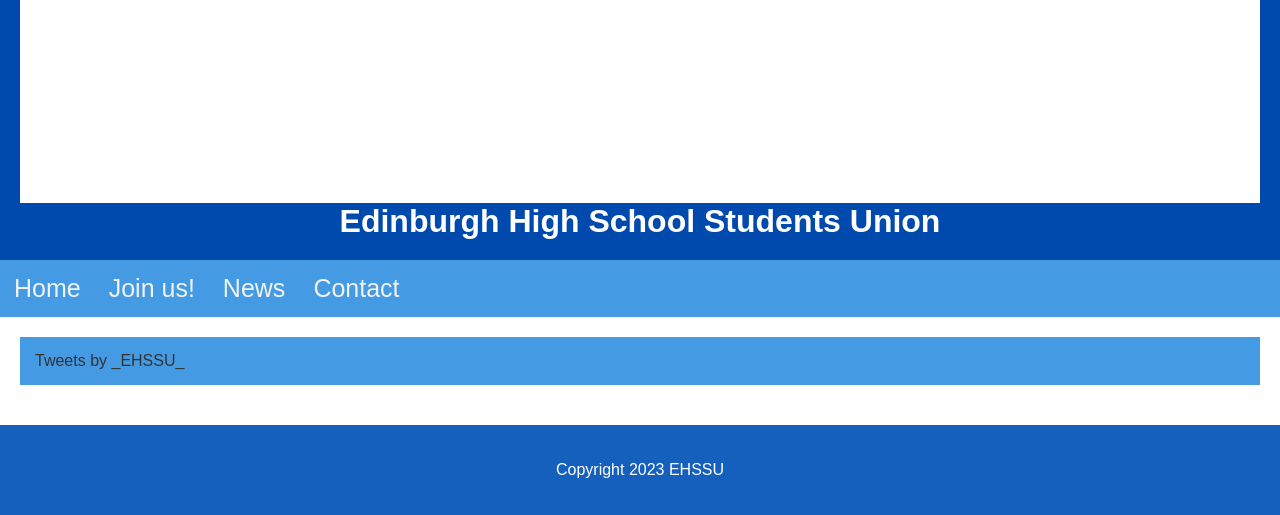
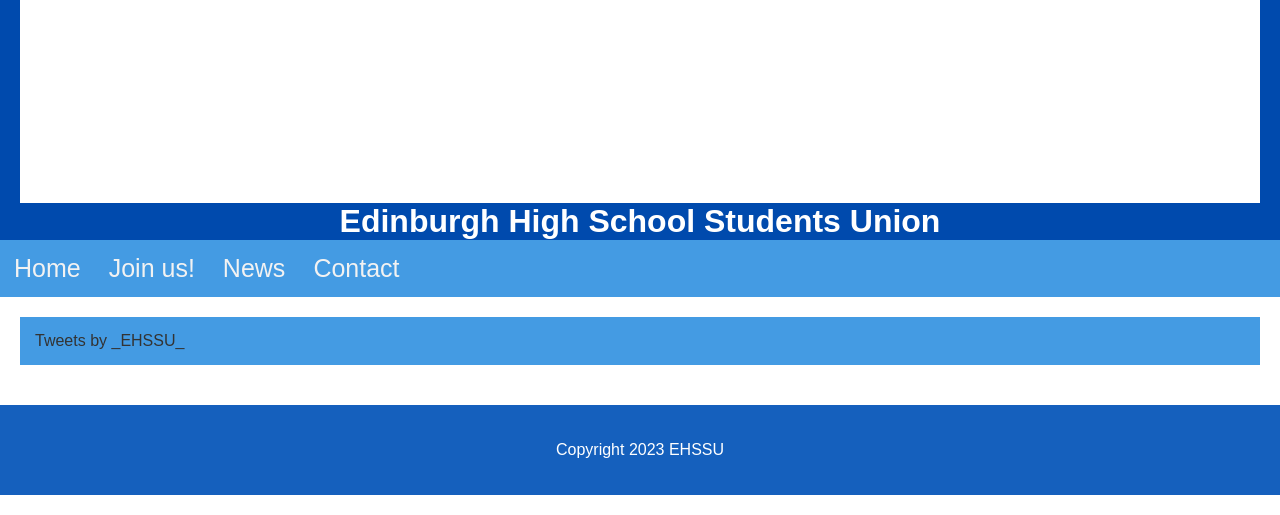
Before and after one commit to FCSUnion/FCSUnion.github.io, a PHP site: page /news.html in a window 1280 px wide. Shown: the part 1057-1572 px from the top of the page. Run offline with PHP 8.4, Linux system fonts and the light colour scheme; some libraries are stand-ins or nearby versions.

Commit message:
Update style.css

```diff
--- a/style.css
+++ b/style.css
@@ -12,6 +12,7 @@ header {
   background-color: #004aad;
   color: white;
   padding: 20px;
+  padding-bottom: 0px;
   text-align: center;
   overflow: hidden;
 }
```
